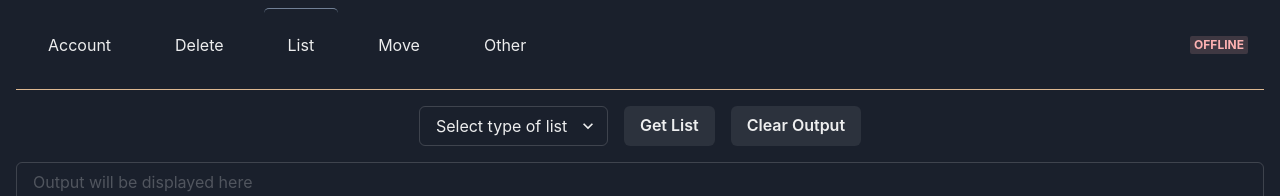
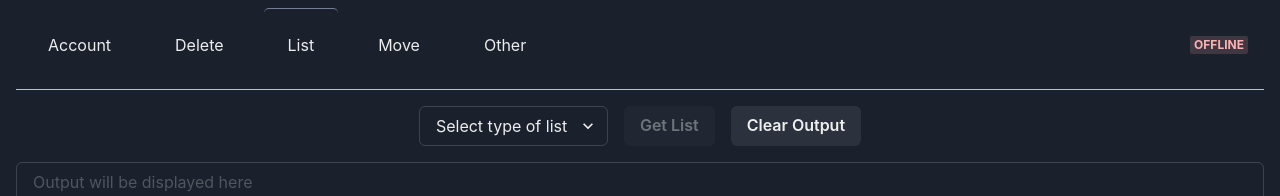
Before and after one commit to FabianLars/mw-toolbox, a React (Create React App) app: page /List in a window 1280 px wide. Shown: the top 196 px of the page. Built offline with nearby package versions, Linux system fonts and the light colour scheme.

Commit message:
disable get list button when not logged in

```diff
--- a/src/pages/List.js
+++ b/src/pages/List.js
@@ -74,7 +74,14 @@ const List = ({ isOnline }) => {
                     <option value="wkpoppages">wkpoppages</option>
                     <option value="allinfoboxes">allinfoboxes</option>
                 </Select>
-                <Button ml={2} mr={2} onClick={getList} isLoading={loading}>
+                <Button
+                    ml={2}
+                    mr={2}
+                    onClick={getList}
+                    isLoading={loading}
+                    isDisabled={!isOnline}
+                    title={!isOnline ? 'Please login first!' : 'This might take a while!'}
+                >
                     Get List
                 </Button>
                 <Button ml={2} mr={2} onClick={clearOutput}>
```
Also changed, not shown: 1 other file (tests, documents, lock files or other folders).
